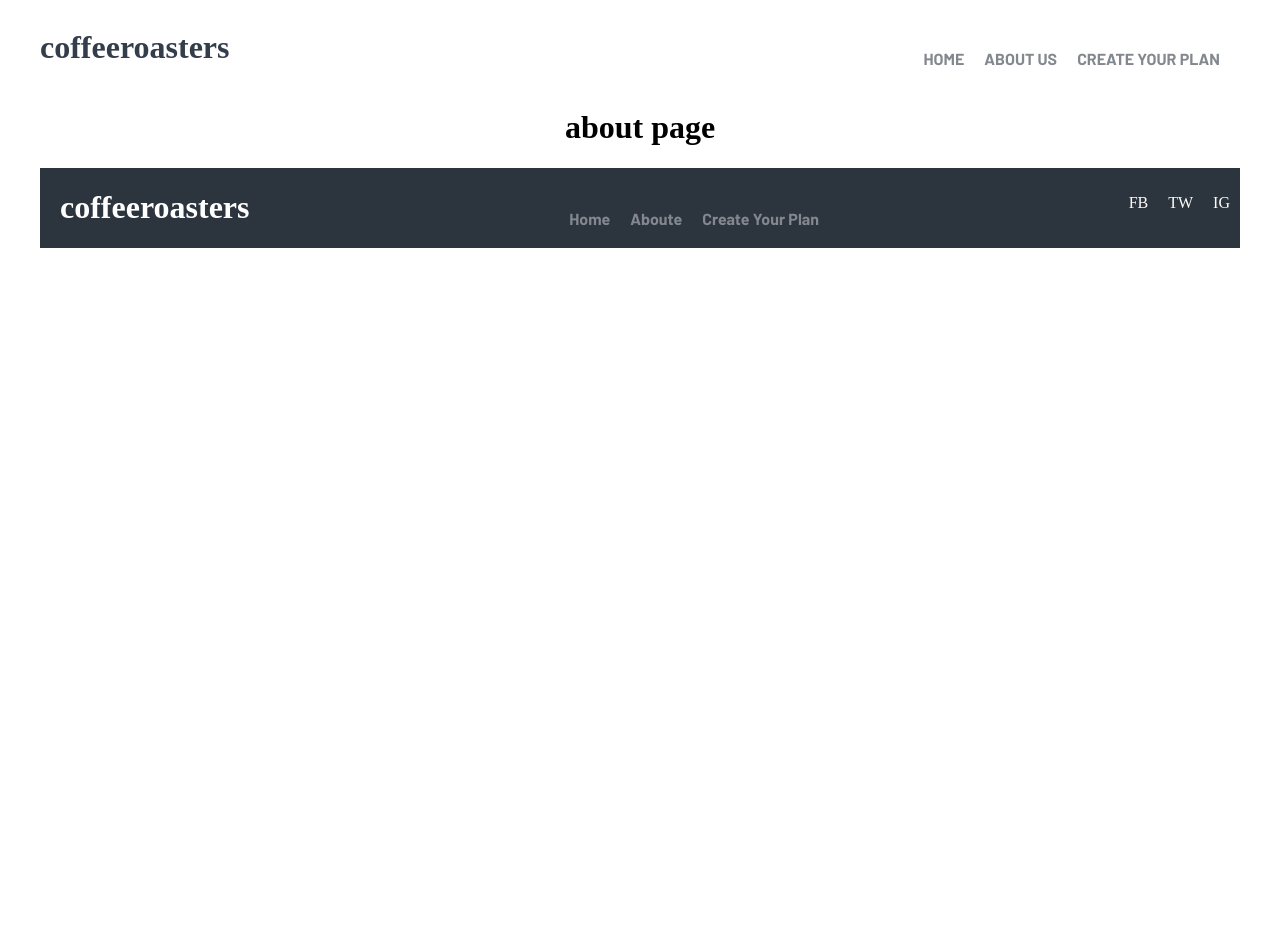
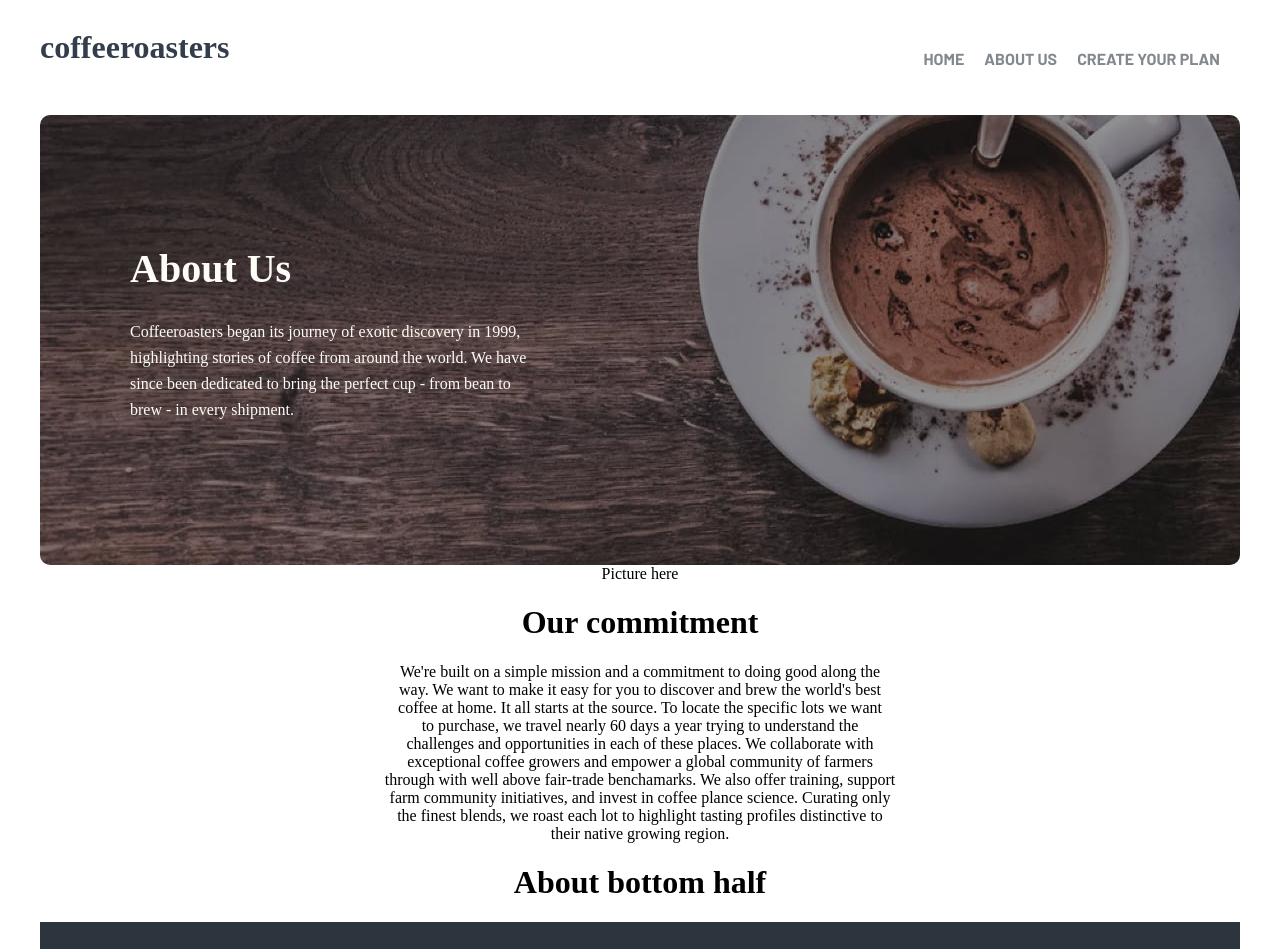
Before and after one commit to JaredBrown1/coffee-roasters, a React (Create React App) app: page /about in a window 1280 px wide. Shown: the top 949 px of the page. Before the commit the page ends 800 px from the top, so only its background shows below. Built offline with nearby package versions, Linux system fonts and the light colour scheme.

Commit message:
first part of top half of about page completed

```diff
--- a/src/components/about-page/aboutPage.js
+++ b/src/components/about-page/aboutPage.js
@@ -1,9 +1,13 @@
 import React from "react";
+
+import AboutTop from "./aboutPageTop";
+import AboutBottom from "./aboutPageBottom";
 
 const AboutPage = () => {
 	return (
 		<div>
-			<h1>about page</h1>
+			<AboutTop />
+			<AboutBottom />
 		</div>
 	);
 };
--- /dev/null
+++ b/src/components/about-page/aboutPageBottom.js
@@ -0,0 +1,11 @@
+import React from "react";
+
+const AboutBottom = () => {
+	return (
+		<div>
+			<h1>About bottom half</h1>
+		</div>
+	);
+};
+
+export default AboutBottom;
--- /dev/null
+++ b/src/components/about-page/aboutPageTop.js
@@ -0,0 +1,53 @@
+import React from "react";
+
+import {
+	TopContainer,
+	AboutTitle,
+	AboutParagraph,
+} from "./styles/aboutPageTopStyles";
+
+const AboutTop = () => {
+	return (
+		<div>
+			<TopContainer>
+				<AboutTitle>About Us</AboutTitle>
+				<AboutParagraph>
+					Coffeeroasters began its journey of exotic discovery in 1999,
+					<br />
+					highlighting stories of coffee from around the world. We have
+					<br /> since been dedicated to bring the perfect cup - from bean to
+					<br /> brew - in every shipment.
+				</AboutParagraph>
+			</TopContainer>
+			<div>
+				<div>Picture here</div>
+				<div>
+					<h1>Our commitment</h1>
+					<p>
+						We're built on a simple mission and a commitment to doing good along
+						the
+						<br /> way. We want to make it easy for you to discover and brew the
+						world's best
+						<br /> coffee at home. It all starts at the source. To locate the
+						specific lots we want
+						<br /> to purchase, we travel nearly 60 days a year trying to
+						understand the
+						<br /> challenges and opportunities in each of these places. We
+						collaborate with
+						<br /> exceptional coffee growers and empower a global community of
+						farmers
+						<br /> through with well above fair-trade benchamarks. We also offer
+						training, support
+						<br /> farm community initiatives, and invest in coffee plance
+						science. Curating only
+						<br /> the finest blends, we roast each lot to highlight tasting
+						profiles distinctive to
+						<br /> their native growing region.
+					</p>
+				</div>
+			</div>
+		</div>
+	);
+};
+
+export default AboutTop;
--- /dev/null
+++ b/src/components/about-page/styles/aboutPageTopStyles.js
@@ -0,0 +1,26 @@
+import styled from "styled-components";
+
+import Image1 from "./image-hero-whitecup.jpg";
+
+export const TopContainer = styled.div`
+	background-image: url(${Image1});
+	height: 450px;
+	border-radius: 10px;
+	text-align: left;
+	color: #fefcf7;
+`;
+
+export const AboutTitle = styled.h1`
+	font-size: 40px;
+	line-height: 48px;
+	font-family: "Fraunces" sans-serif;
+	padding-top: 130px;
+	padding-left: 90px;
+`;
+
+export const AboutParagraph = styled.p`
+	font-size: 16px;
+	line-height: 26px;
+	font-family: "Barlos" sans-serif;
+	padding-left: 90px;
+`;
```
Also changed, not shown: src/components/about-page/styles/image-hero-whitecup.jpg (renamed from src/resources/starter-code/assets/about/desktop/image-hero-whitecup.jpg).
